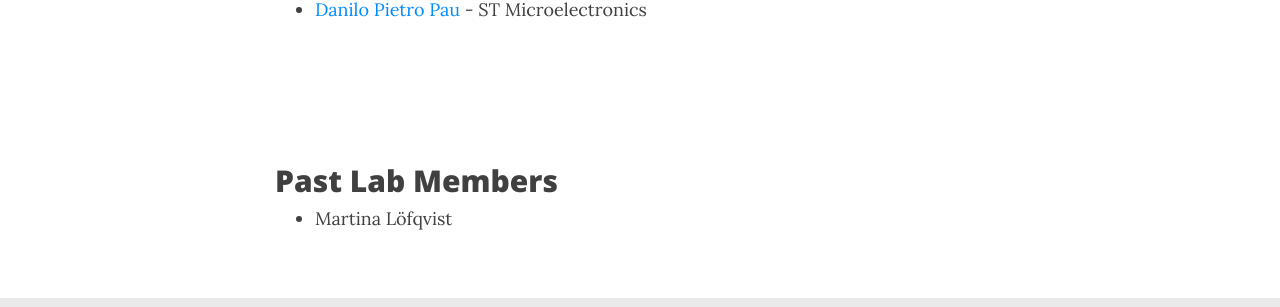
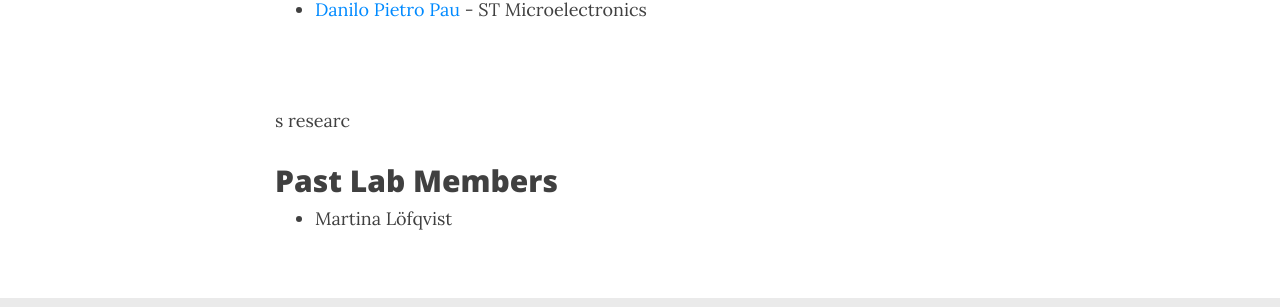
Before and after one commit to gicLAB/gicLAB.github.io, a Jekyll site: the page built from people.md, in a window 1280 px wide and 900 px high, scrolled down 1347 px. Shown: the part 368-675 px from the top of the window. Built offline with Jekyll 4.4.1, drawn with Linux system fonts in a browser that asks for light colours; nearby versions of some CDN libraries; comment, search, counter and statistics services are not loaded.

Commit message:
Update people.md

```diff
--- a/people.md
+++ b/people.md
@@ -54,8 +54,7 @@ My research interest is DNN model compression approaches such as pruning, and ef
 - [Danilo Pietro Pau](https://www.linkedin.com/in/danilopietropau/) - ST Microelectronics
 
 <!-- ## Visiting Researchers-->
-<br><br>
-<br>
+<br><br>s researc
 
 ## Past Lab Members
 
```
